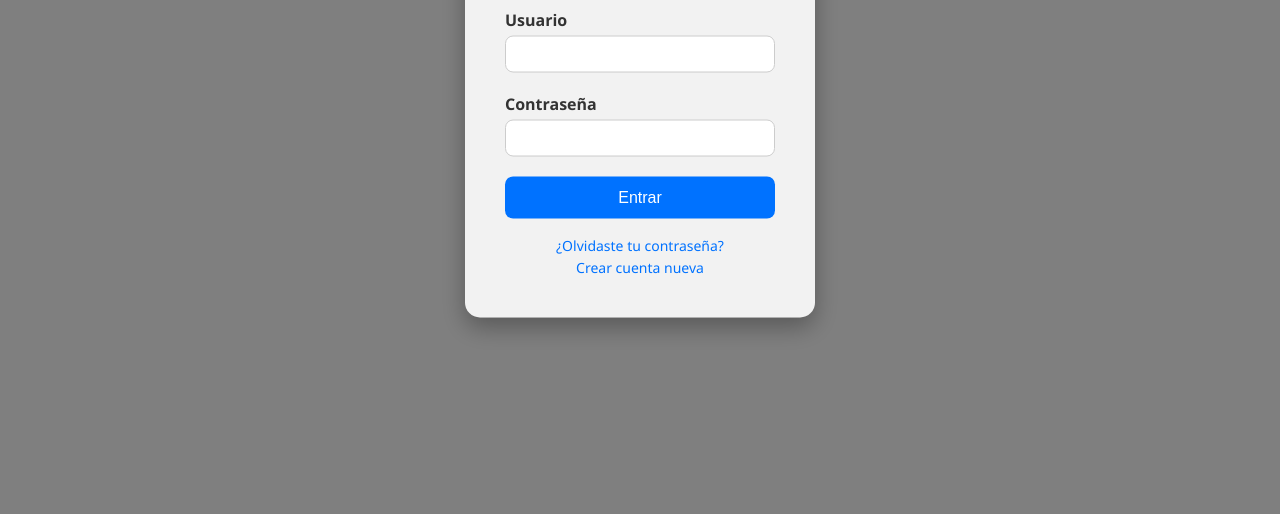
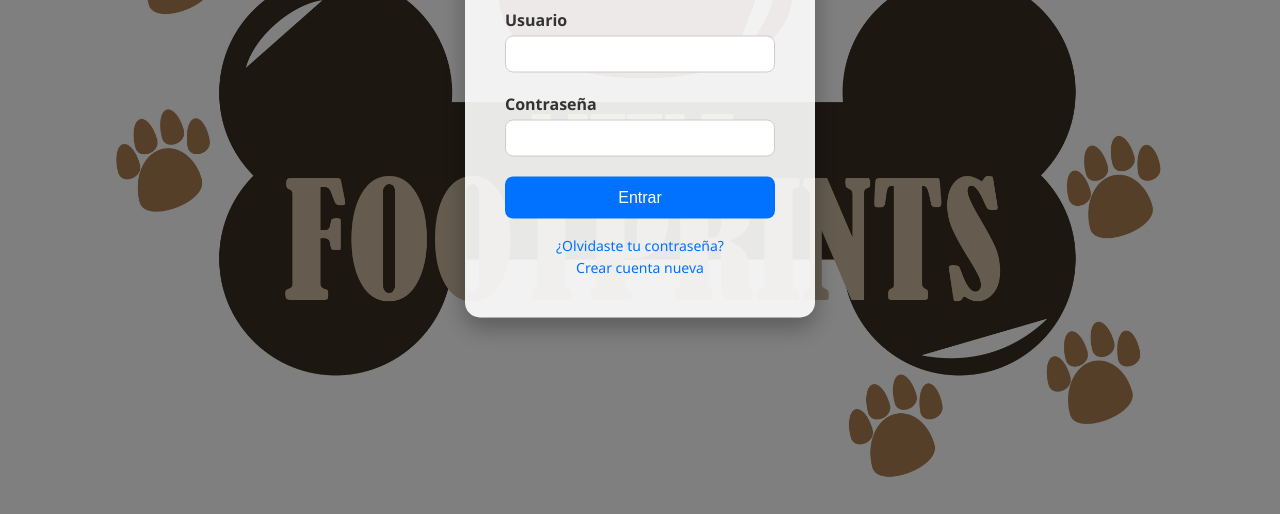
Before and after one commit to Majo0313/Proyecto_final, a plain HTML site: page index.html in a window 1280 px wide. Shown: the part 286-800 px from the top of the page. Drawn offline with Linux system fonts and the light colour scheme.

Commit message:
Add files via upload

```diff
--- a/estilos2.css
+++ b/estilos2.css
@@ -6,7 +6,7 @@
     body {
       font-family: 'Segoe UI', Tahoma, Geneva, Verdana, sans-serif;
       height: 100vh;
-      background: url(Favicon/Logo_page-0001.jpg)
+      background: url(Logo_page-0001.jpg)
         no-repeat center center fixed;
       background-size: cover;
       position: relative;
```
